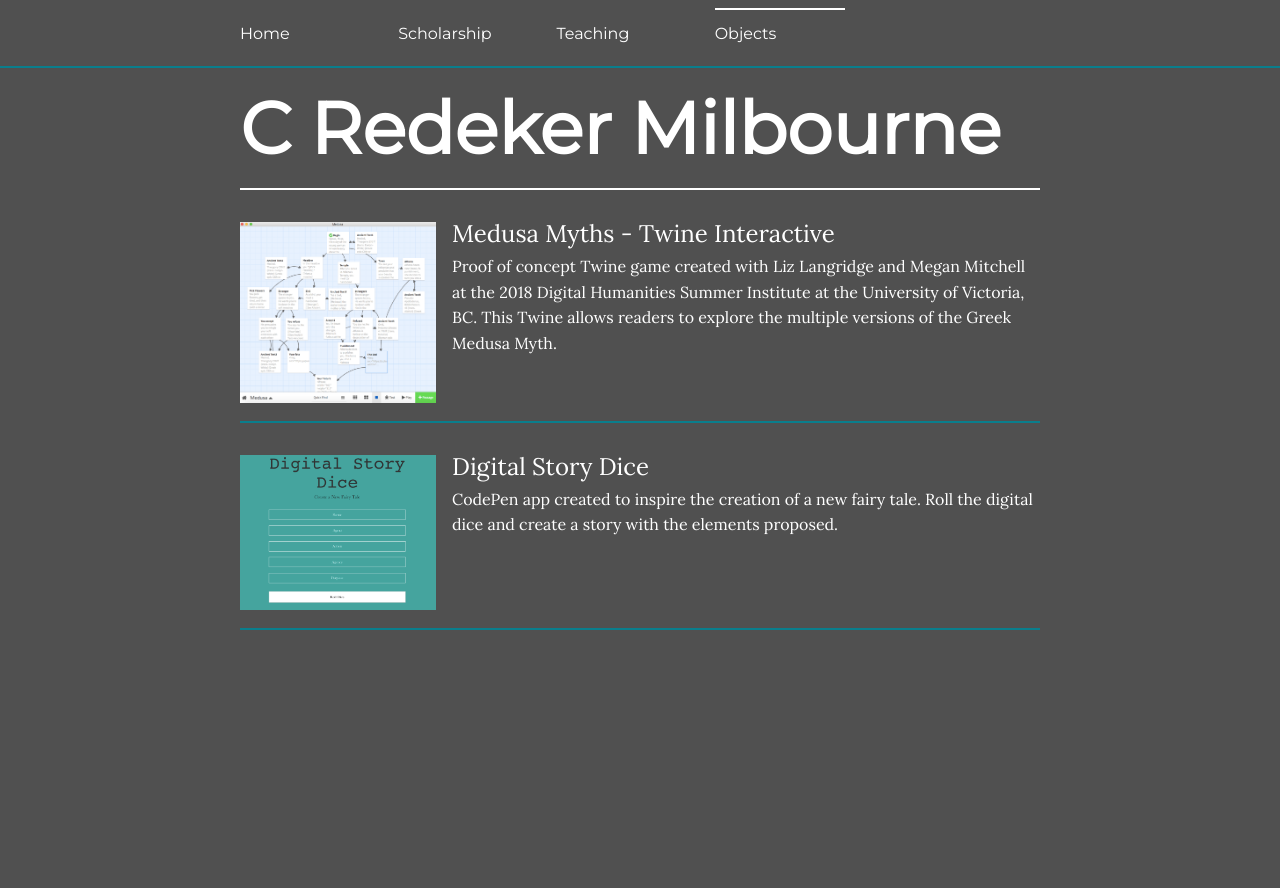
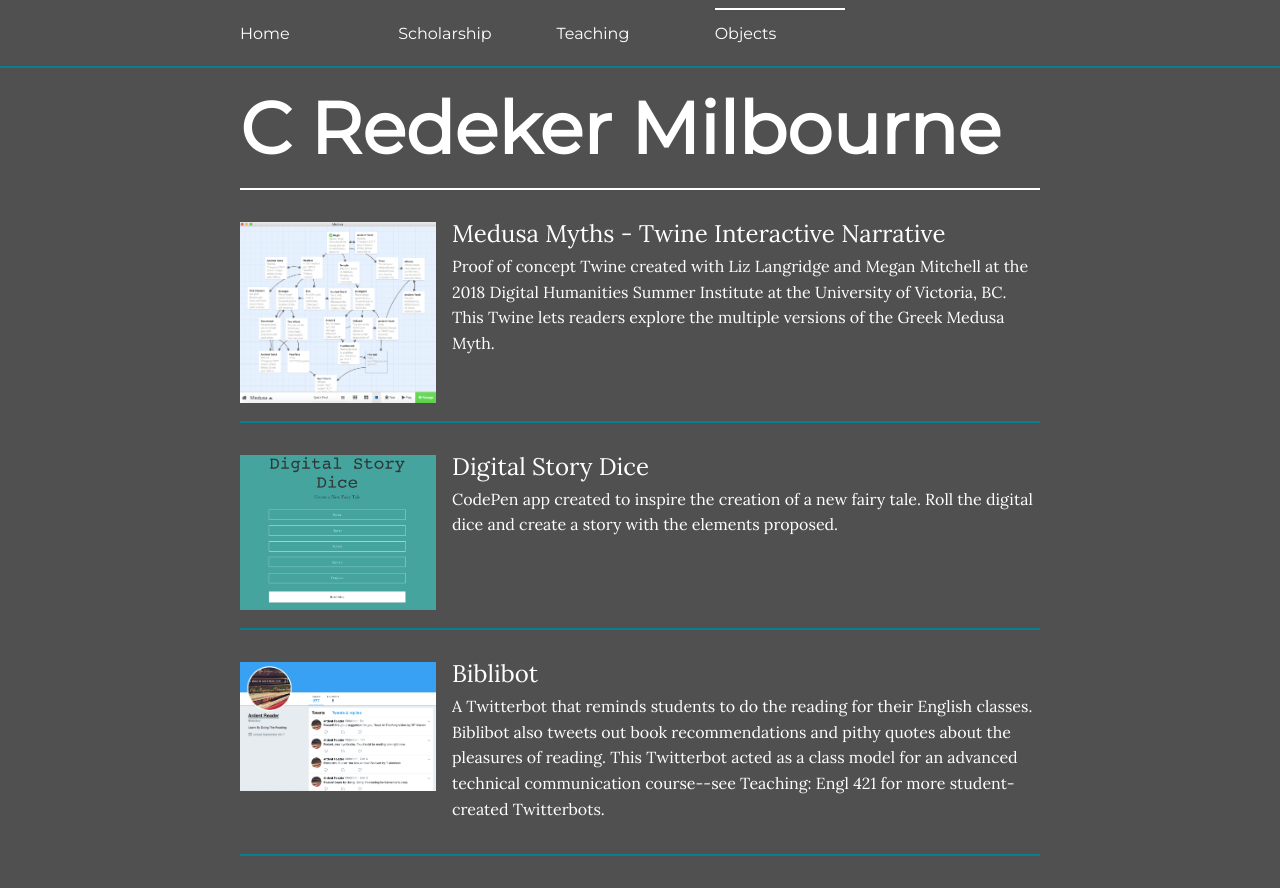
Before and after one commit to credeker/credeker.github.io, a plain HTML site: page resources/pages/objects.html in a window 1280 px wide. Before the commit the page ends 800 px from the top, so only its background shows below. Drawn offline with Linux system fonts and the light colour scheme.

Commit message:
Add Twitterbot Object

```diff
--- a/resources/pages/objects.html
+++ b/resources/pages/objects.html
@@ -31,8 +31,8 @@
               <img src="../media/twine-image.png">
             </div>
             <div class="text-box">
-              <h3>Medusa Myths - Twine Interactive </h3>
-              <p>Proof of concept Twine game created with Liz Langridge and Megan Mitchell at the 2018 Digital Humanities Summer Institute at the University of Victoria, BC. This Twine allows readers to explore the multiple versions of the Greek Medusa Myth.</p>
+              <h3>Medusa Myths - Twine Interactive Narrative </h3>
+              <p>Proof of concept Twine created with Liz Langridge and Megan Mitchell at the 2018 Digital Humanities Summer Institute at the University of Victoria, BC. This Twine lets readers explore the multiple versions of the Greek Medusa Myth.</p>
             </div>
           </div>
         </a>
@@ -45,6 +45,18 @@
             <div class="text-box">
               <h3>Digital Story Dice</h3>
               <p>CodePen app created to inspire the creation of a new fairy tale. Roll the digital dice and create a story with the elements proposed.</p>
+            </div>
+          </div>
+        </a>
+
+        <a href="https://twitter.com/biblibot" target="_blank">
+          <div class="story-box">
+            <div class="image-container">
+              <img src="../media/Twitterbot.png">
+            </div>
+            <div class="text-box">
+              <h3>Biblibot</h3>
+              <p>A Twitterbot that reminds students to do the reading for their English classes. Biblibot also tweets out book recommendations and pithy quotes about the pleasures of reading. This Twitterbot acted as a class model for an advanced technical communication course--see Teaching: Engl 421 for more student-created Twitterbots.</p>
             </div>
           </div>
         </a>
```
Also changed, not shown: resources/media/Twitterbot.png (added), 2 other files.
